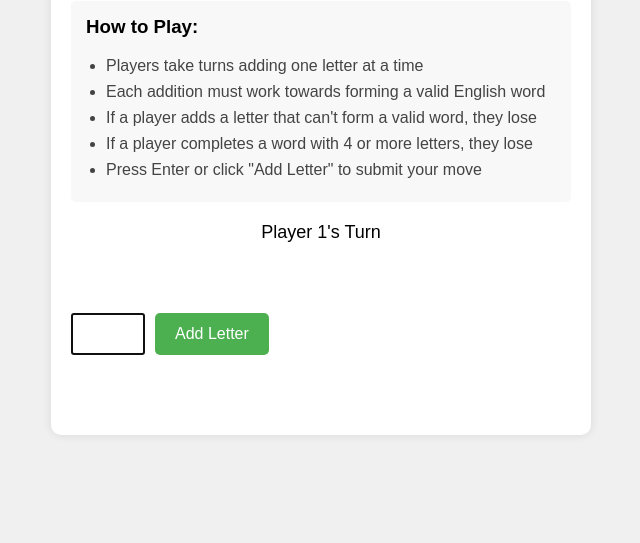
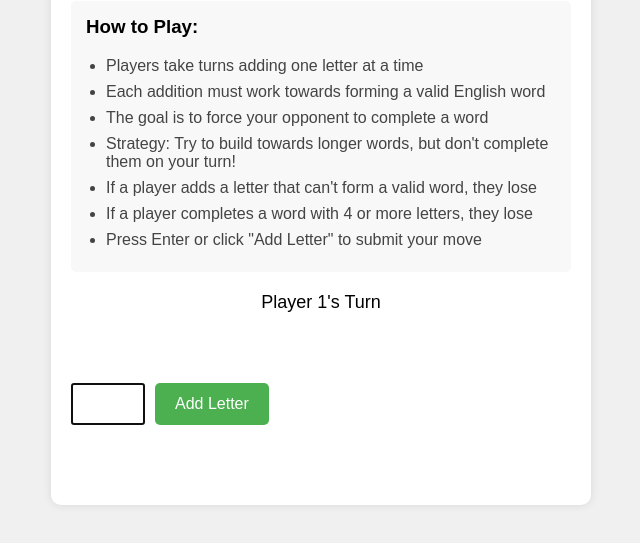
Before and after one commit to rarajase/GameITUp, a plain HTML site: page index.html in a window 1280 px wide. Shown: the part 119-662 px from the top of the page, without its empty margins (319-959 px from the left). Drawn offline with Linux system fonts and the light colour scheme; no server answers.

Commit message:
Add files via upload

```diff
--- a/index.html
+++ b/index.html
@@ -116,6 +116,8 @@
             <ul>
                 <li>Players take turns adding one letter at a time</li>
                 <li>Each addition must work towards forming a valid English word</li>
+                <li>The goal is to force your opponent to complete a word</li>
+                <li>Strategy: Try to build towards longer words, but don't complete them on your turn!</li>
                 <li>If a player adds a letter that can't form a valid word, they lose</li>
                 <li>If a player completes a word with 4 or more letters, they lose</li>
                 <li>Press Enter or click "Add Letter" to submit your move</li>
```
